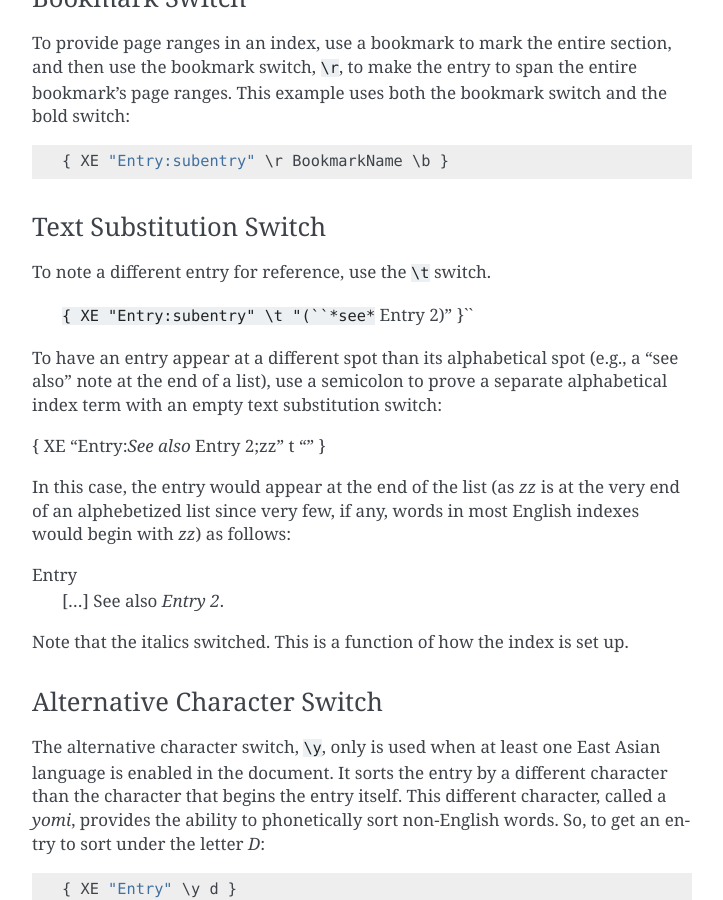
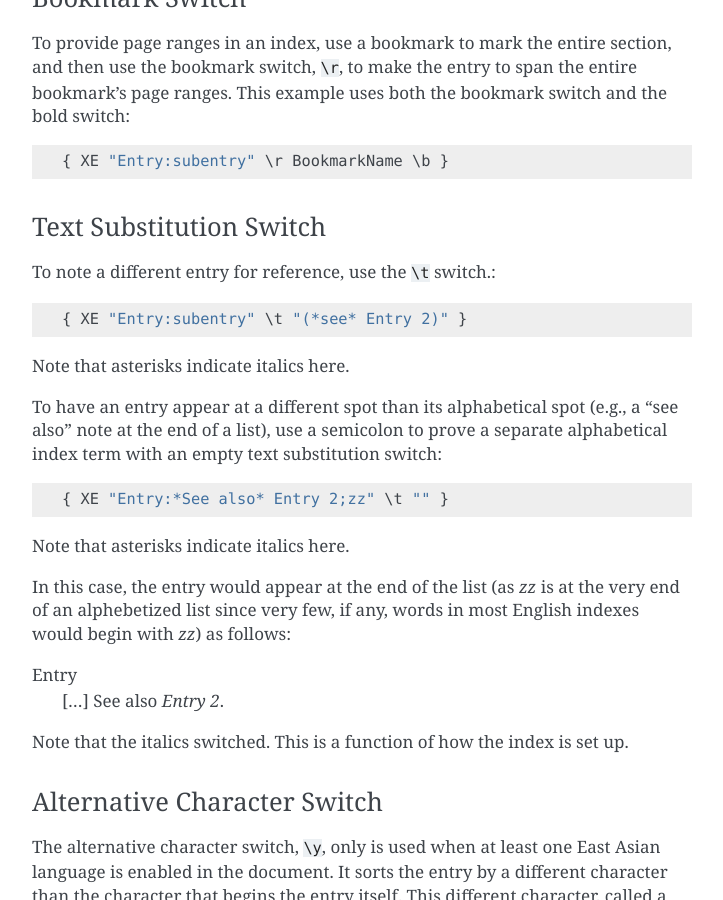
Before and after one commit to nimbinatus/WordHowTos, a Sphinx documentation site: the page built from docs/indexes.rst, in a window 1280 px wide and 900 px high, scrolled down 1776 px. Shown: the whole window, without its empty margins (388-1111 px from the left). Built offline with Sphinx 7.4.7, drawn with Linux system fonts in a browser that asks for light colours.

Commit message:
fixing indexes

```diff
--- a/docs/indexes.rst
+++ b/docs/indexes.rst
@@ -84,15 +84,19 @@ switch: ::
 
 Text Substitution Switch
 ------------------------
-To note a different entry for reference, use the ``\t`` switch.
+To note a different entry for reference, use the ``\t`` switch.::
 
-    ``{ XE "Entry:subentry" \t "(``*see*`` Entry 2)" }``
+    { XE "Entry:subentry" \t "(*see* Entry 2)" }
+
+Note that asterisks indicate italics here.
 
 To have an entry appear at a different spot than its alphabetical spot (e.g., a
 "see also" note at the end of a list), use a semicolon to prove a separate
-alphabetical index term with an empty text substitution switch:
+alphabetical index term with an empty text substitution switch: ::
 
-\  { XE "Entry:*See also* Entry 2;zz" \t "" }
+  { XE "Entry:*See also* Entry 2;zz" \t "" }
+
+Note that asterisks indicate italics here.
 
 In this case, the entry would appear at the end of the list (as *zz* is at the
 very end of an alphebetized list since very few, if any, words in most English
```
Also changed, not shown: 5 other files.
